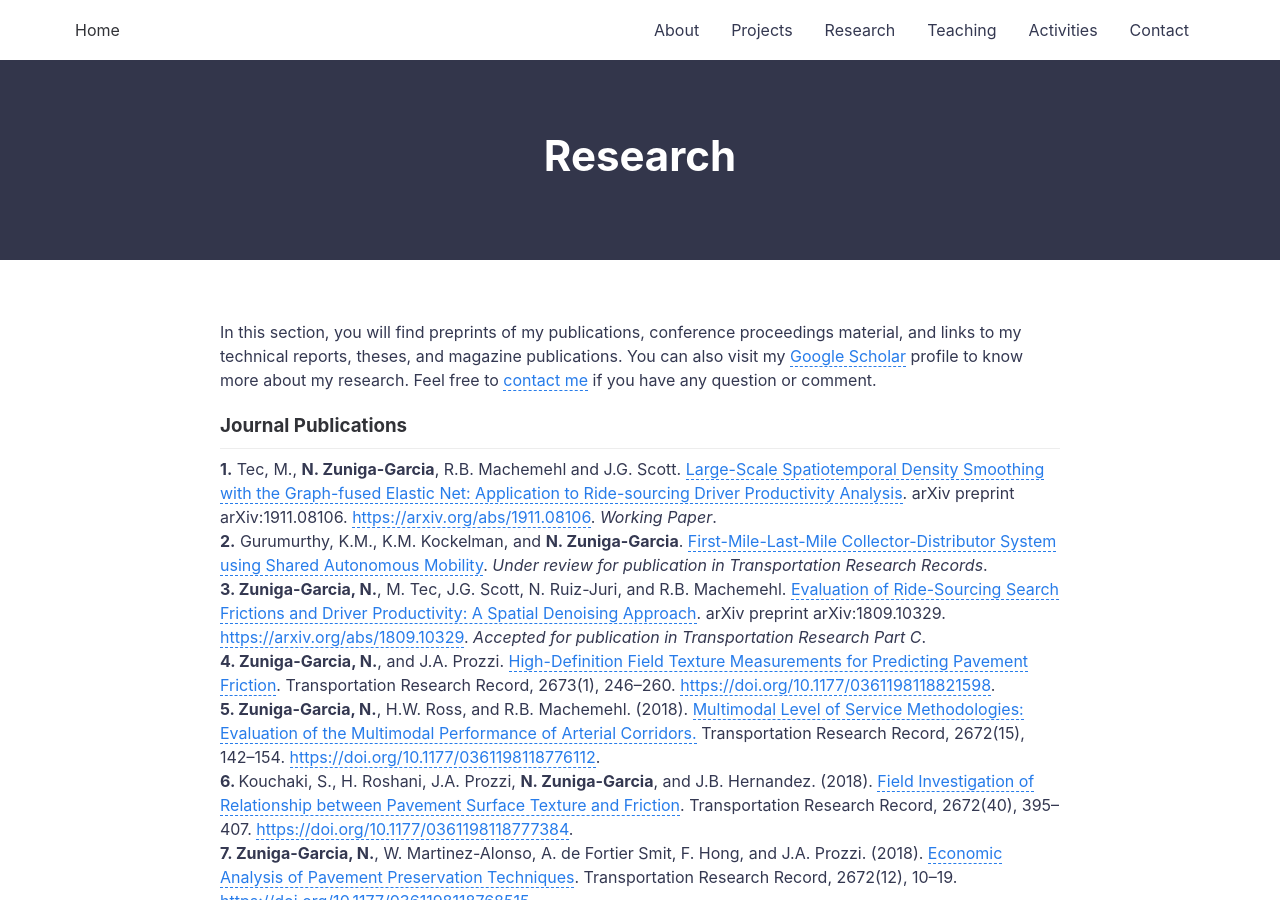
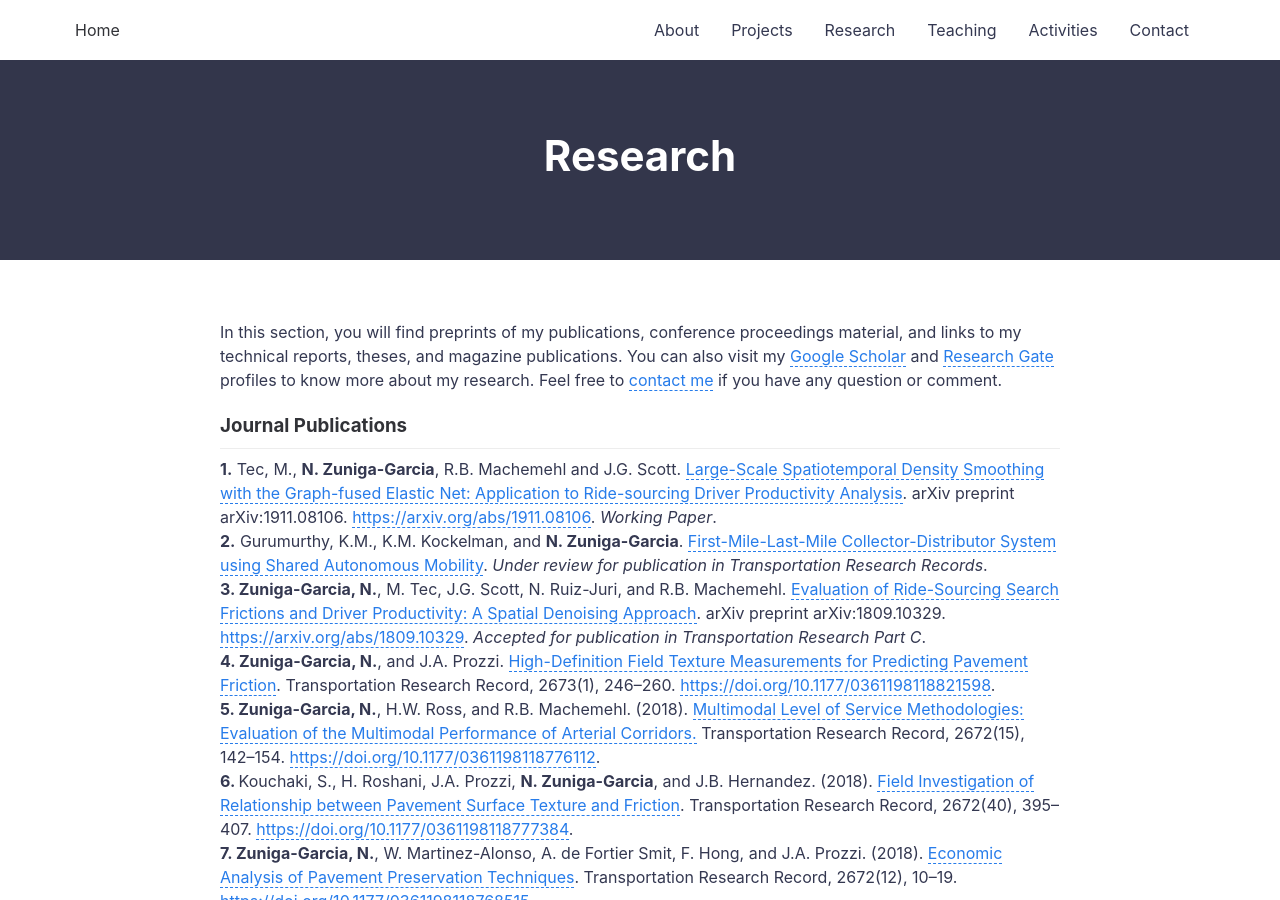
Before and after one commit to nzunigag/nzunigag.github.io, a Jekyll site: the page built from research.md, in a window 1280 px wide and 900 px high. Built offline with Jekyll 4.4.1, drawn with Linux system fonts in a browser that asks for light colours.

Commit message:
Update research.md

```diff
--- a/research.md
+++ b/research.md
@@ -4,7 +4,7 @@ title: Research
 permalink: /research/
 ---
 
-In this section, you will find preprints of my publications, conference proceedings material, and links to my technical reports, theses, and magazine publications. You can also visit my [Google Scholar](https://scholar.google.com/citations?hl=en&user=_pHPRgoAAAAJ&view_op=list_works&gmla=AJsN-F5f6KE2TmxGoTIv-BT9B-WCJC4d_K-TCt6PpSAbzO8skCnewF-T2nCVCbjcWxi9eotjLBYeILaOn8f_wTOYH04lyEtwJv0AkBpM07FSM51_EpY6u7E) profile to know more about my research. Feel free to <a href="https://nzunigag.github.io/contact/">contact me</a> if you have any question or comment.
+In this section, you will find preprints of my publications, conference proceedings material, and links to my technical reports, theses, and magazine publications. You can also visit my [Google Scholar](https://scholar.google.com/citations?hl=en&user=_pHPRgoAAAAJ&view_op=list_works&gmla=AJsN-F5f6KE2TmxGoTIv-BT9B-WCJC4d_K-TCt6PpSAbzO8skCnewF-T2nCVCbjcWxi9eotjLBYeILaOn8f_wTOYH04lyEtwJv0AkBpM07FSM51_EpY6u7E) and [Research Gate](https://www.researchgate.net/profile/Natalia_Zuniga-Garcia) profiles to know more about my research. Feel free to <a href="https://nzunigag.github.io/contact/">contact me</a> if you have any question or comment.
 
 
 ### Journal Publications
```
